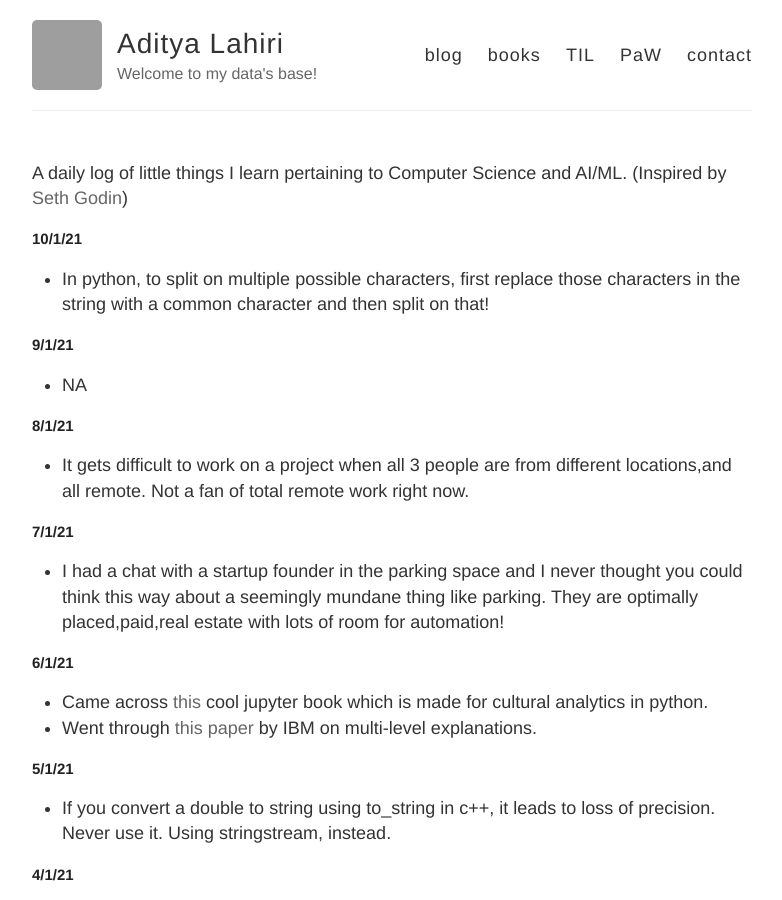
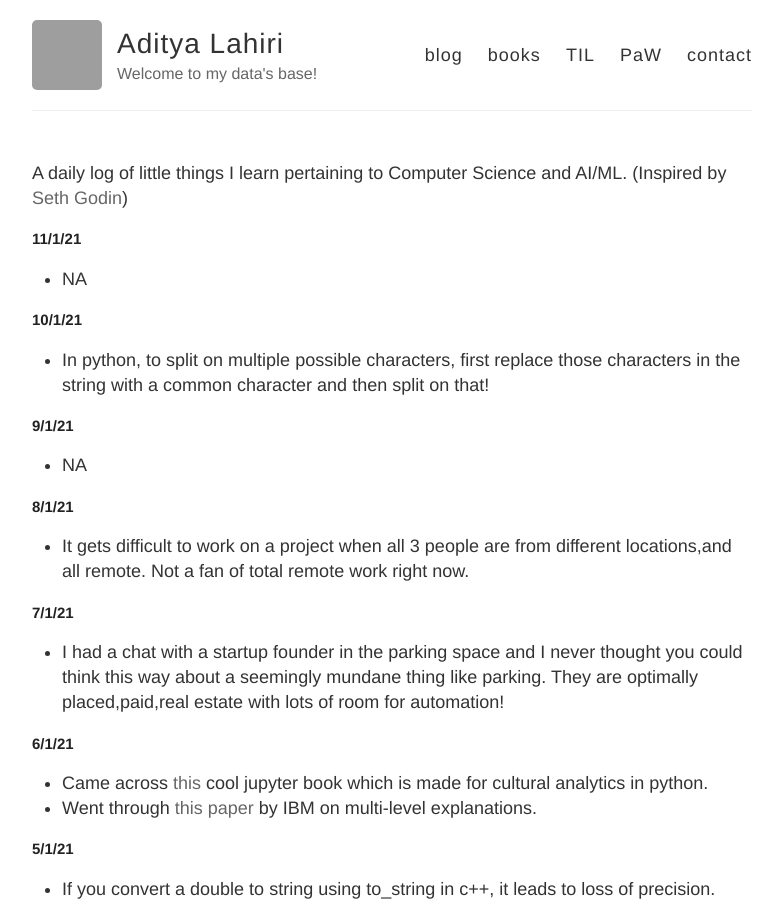
Before and after one commit to adityalahiri/adityalahiri.github.io, a Jekyll site: the page built from TIL.md, in a window 1280 px wide and 900 px high. Shown: the whole window, without its empty margins (248-1030 px from the left). Built offline with Jekyll 4.4.1, drawn with Linux system fonts in a browser that asks for light colours; our own code applies the rules of GitHub Pages for plain Markdown files; grey boxes are pictures that could not be loaded.

Commit message:
Update for 11/1

```diff
--- a/TIL.md
+++ b/TIL.md
@@ -1,6 +1,9 @@
 A daily log of little things I learn pertaining to Computer Science and AI/ML.
 (Inspired by [Seth Godin](https://seths.blog/))
 
+## 11/1/21
+
+* NA
 
 ## 10/1/21
 
```
